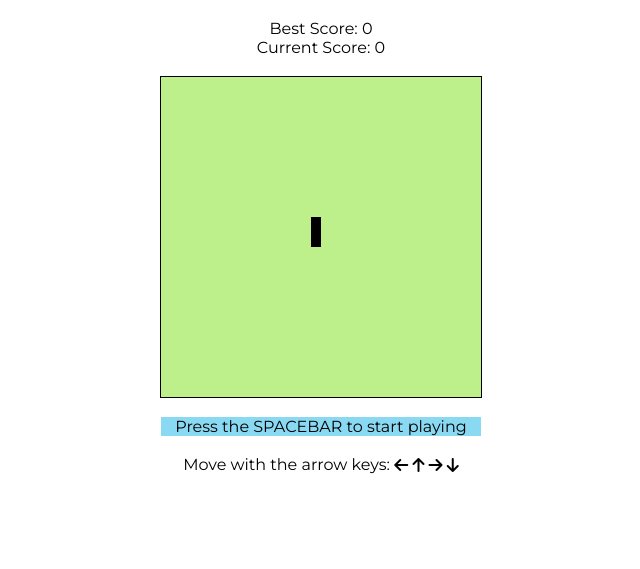
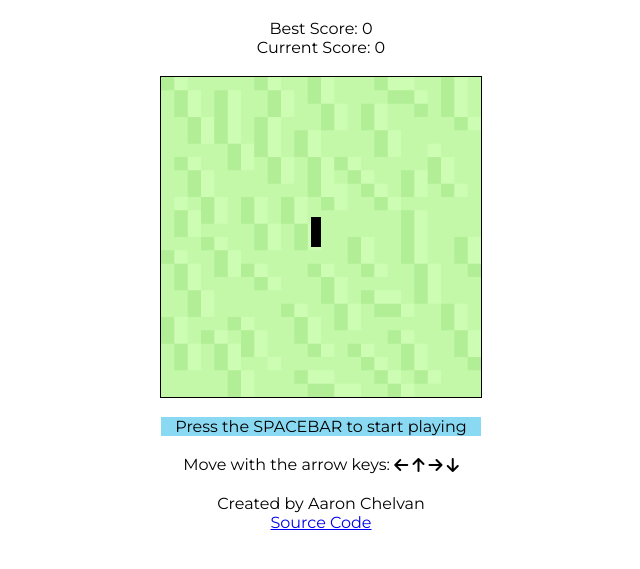
Before and after one commit to AaronChelvan/snake, a plain HTML site: page index.html in a window 1280 px wide. Shown: the part 63-632 px from the top of the page, without its empty margins (319-959 px from the left). Drawn offline with nearby package versions, Linux system fonts and the light colour scheme.

Commit message:
Added background texture, and link to source code

```diff
--- a/index.html
+++ b/index.html
@@ -31,6 +31,7 @@
         <div id="gameOverMessage">GAME OVER</div>
         <div id="gameOverInstructions">Press the SPACEBAR to play again</div>
     </div>
+
     <br>
 
     <div id="controls">
@@ -43,6 +44,14 @@
         </span>
     </div>
 
+    <br>
+
+    <div id="footer">
+        Created by Aaron Chelvan
+        <br>
+        <a href="https://github.com/AaronChelvan/snake">Source Code</a>
+    </div>
+
     <!--jQuery-->
     <script src="https://ajax.googleapis.com/ajax/libs/jquery/3.2.1/jquery.min.js"></script>
     <script src="script.js"></script>
--- a/main.css
+++ b/main.css
@@ -1,13 +1,22 @@
+h1 {
+    text-align: center;
+}
+
+body {
+    font-family: 'Montserrat', sans-serif;
+}
+
+.scoreDisplay {
+    text-align: center;
+}
+
 #playingField {
-    background: #bdef8b;
+    background-image: url("images/grass.png");
+    background-size: 100% 100%;
     border: 1px solid black;
     margin: auto;
     padding: 0px;
     display: block;
-}
-
-.scoreDisplay {
-    text-align: center;
 }
 
 #gameOverText {
@@ -29,10 +38,6 @@
     margin: auto;
 }
 
-#header {
-    text-align: center;
-}
-
 #controls {
     text-align: center;
 }
@@ -45,10 +50,6 @@
     vertical-align: middle;
 }
 
-h1 {
+#footer {
     text-align: center;
 }
-
-body {
-    font-family: 'Montserrat', sans-serif;
-}
```
Also changed, not shown: images/grass.png (added), 1 other file.
